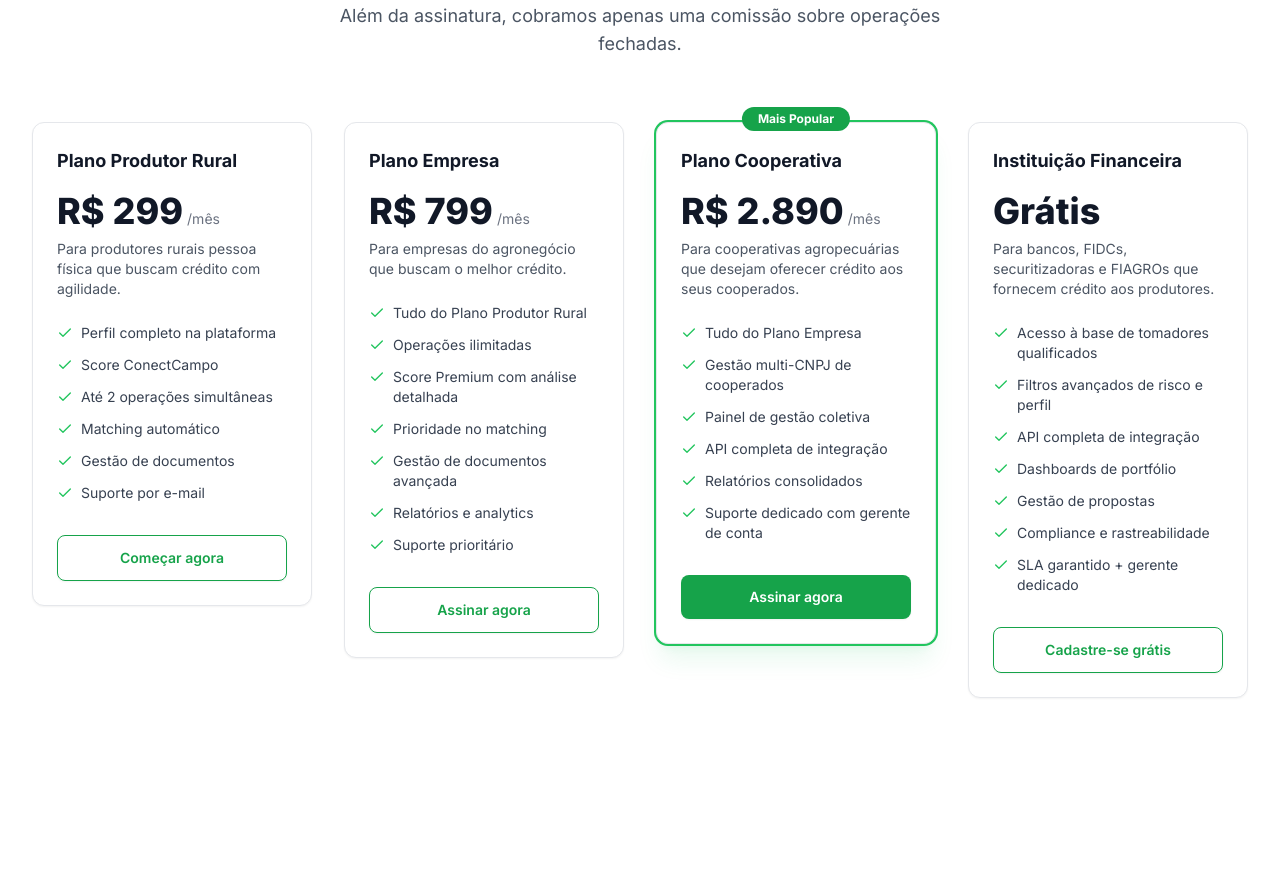
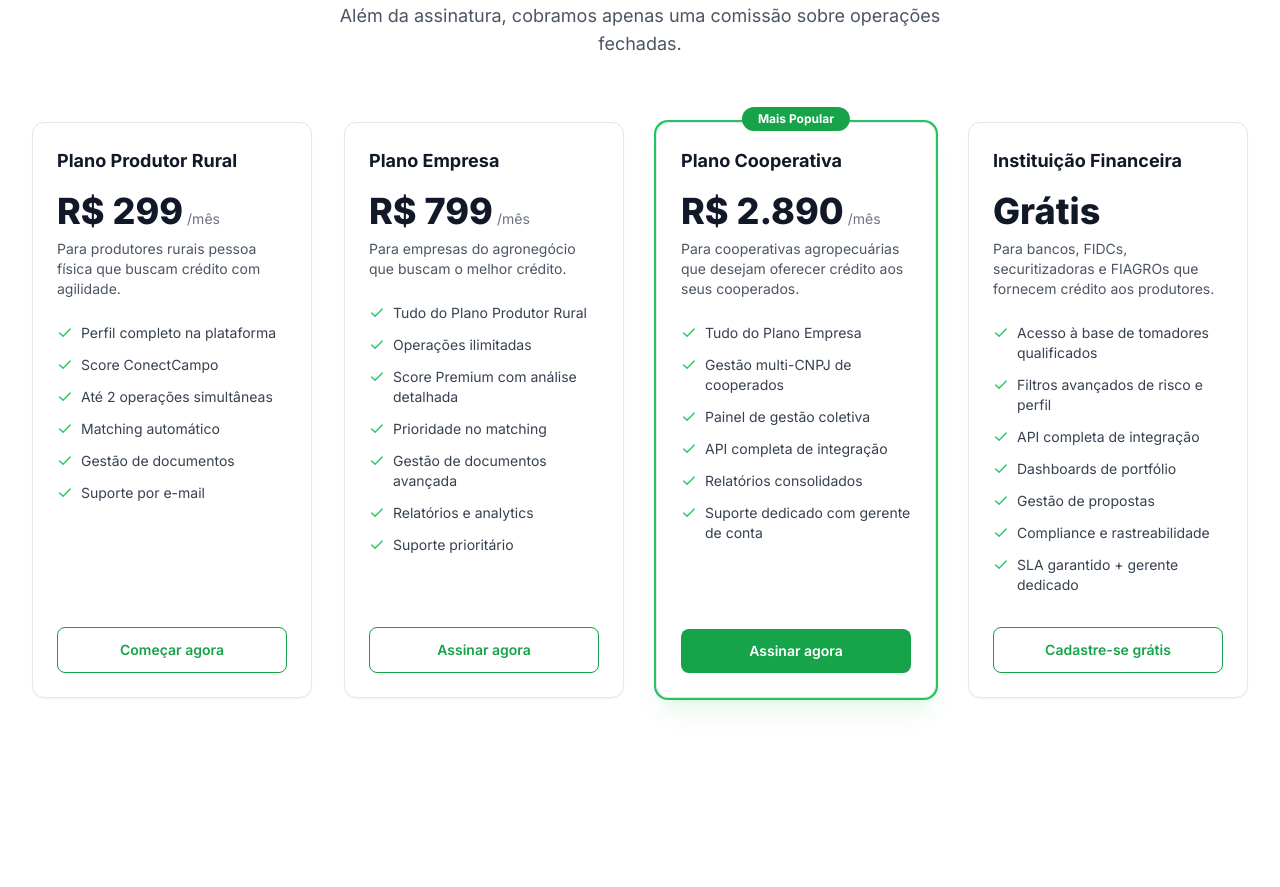
Before and after one commit to giovannesartor/conectcampo-site, a Next.js app in the folder apps/web/: page / in a window 1280 px wide. Shown: the part 3940-4827 px from the top of the page. Built offline with nearby package versions, Linux system fonts and the light colour scheme.

Commit message:
fix: align plan cards to equal height on landing page

```diff
--- a/apps/web/src/components/landing/Plans.tsx
+++ b/apps/web/src/components/landing/Plans.tsx
@@ -87,7 +87,7 @@ export function Plans() {
           </p>
         </div>
 
-        <div className="mt-16 grid grid-cols-1 md:grid-cols-2 lg:grid-cols-4 gap-8 items-start">
+        <div className="mt-16 grid grid-cols-1 md:grid-cols-2 lg:grid-cols-4 gap-8 items-stretch">
           {plans.map((plan, index) => (
             <motion.div
               key={plan.name}
@@ -95,9 +95,9 @@ export function Plans() {
               whileInView={{ opacity: 1, y: 0 }}
               viewport={{ once: true }}
               transition={{ duration: 0.5, delay: index * 0.1 }}
-              className={`card relative ${
+              className={`card relative flex flex-col h-full ${
                 plan.highlighted
-                  ? 'ring-2 ring-brand-500 shadow-xl shadow-brand-500/10 scale-105'
+                  ? 'ring-2 ring-brand-500 shadow-xl shadow-brand-500/10'
                   : ''
               }`}
             >
@@ -124,7 +124,7 @@ export function Plans() {
                 {plan.description}
               </p>
 
-              <ul className="mt-6 space-y-3">
+              <ul className="mt-6 space-y-3 flex-1">
                 {plan.features.map((feature) => (
                   <li key={feature} className="flex items-start gap-2 text-sm text-gray-700 dark:text-gray-300">
                     <Check className="h-4 w-4 text-brand-500 mt-0.5 flex-shrink-0" />
```
